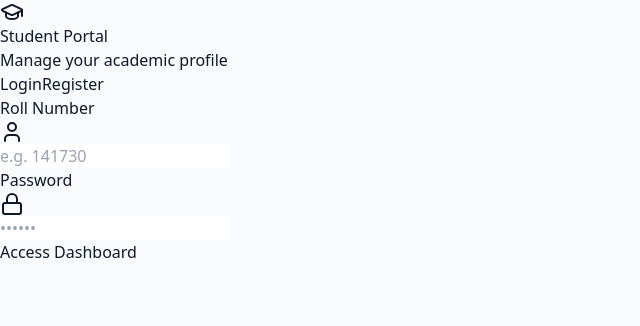
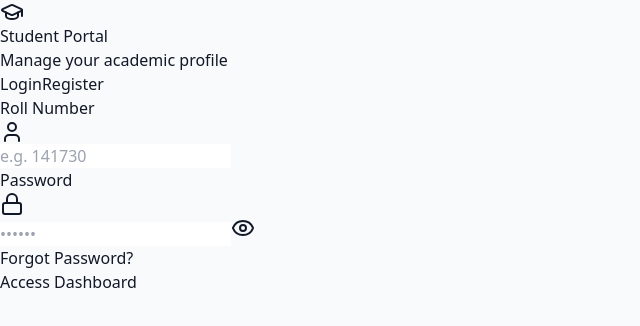
Before and after one commit to Amitbouddh/Attendance-portal-for-college, a React (Vite) app: page / in a window 1280 px wide. Shown: the top 326 px of the page, without its empty margins (0-640 px from the left). Built offline with nearby package versions, Linux system fonts and the light colour scheme.

Commit message:
Update Attendance.tsx

```diff
--- a/src/Attendance.tsx
+++ b/src/Attendance.tsx
@@ -1,12 +1,12 @@
 import React, { useState } from 'react';
-import { Loader2, Lock, User, LogOut, LayoutDashboard, GraduationCap, BookOpen, KeyRound } from 'lucide-react';
+import { Loader2, Lock, User, LogOut, LayoutDashboard, GraduationCap, BookOpen, KeyRound, Eye, EyeOff, HelpCircle } from 'lucide-react';
 
-// ... (Types wahi rahenge jo pehle the) ...
+// --- TYPES ---
 interface Marks { assg: string; int1: string; int2: string; }
 interface Subject { name: string; attendance: string; marks: Marks; }
 interface StudentData { success: boolean; rollNo: string; name: string; subjects: Subject[]; }
 
-// ... (CircularCard Component wahi rahega) ...
+// --- CIRCULAR CARD COMPONENT (No Change) ---
 const CircularCard = ({ title, value, marks, colorClass, strokeColor }: any) => {
   const size = 120;
   const strokeWidth = 8;
@@ -38,9 +38,10 @@ const CircularCard = ({ title, value, marks, colorClass, strokeColor }: any) =>
   );
 };
 
+// --- MAIN ATTENDANCE COMPONENT ---
 const Attendance = () => {
   const [isLoggedIn, setIsLoggedIn] = useState(false);
-  const [mode, setMode] = useState<'login' | 'register'>('login'); // New State for Tabs
+  const [mode, setMode] = useState<'login' | 'register' | 'forgot'>('login'); // Added 'forgot' mode
   const [roll, setRoll] = useState('');
   const [pass, setPass] = useState('');
   const [confirmPass, setConfirmPass] = useState('');
@@ -49,7 +50,10 @@ const Attendance = () => {
   const [successMsg, setSuccessMsg] = useState('');
   const [student, setStudent] = useState<StudentData | null>(null);
 
-  // 👇 UPDATE URL HERE
+  // 👀 New State for See Password
+  const [showPass, setShowPass] = useState(false);
+
+  // 👇 YOUR URL (No change needed in URL)
   const API_URL = "https://script.google.com/macros/s/AKfycbxfDLCsI0keIqkKgIk2jSWnIahZCaOQ87qc9YrCWBJgn2_9_tKcw_HsdsJsOkQZgUCSHQ/exec";
 
   const handleAuth = async (e: React.FormEvent) => {
@@ -58,7 +62,6 @@ const Attendance = () => {
     setSuccessMsg('');
     setLoading(true);
 
-    // Validation for Register
     if (mode === 'register' && pass !== confirmPass) {
       setError("Passwords do not match!");
       setLoading(false);
@@ -76,7 +79,7 @@ const Attendance = () => {
           setIsLoggedIn(true);
         } else {
           setSuccessMsg(data.message);
-          setMode('login'); // Switch to login after success
+          setMode('login');
           setPass('');
           setConfirmPass('');
         }
@@ -97,7 +100,7 @@ const Attendance = () => {
     return { text: 'text-rose-600', stroke: 'text-rose-500', bg: 'bg-rose-50' };
   };
 
-  // --- AUTH SCREEN (LOGIN / REGISTER) ---
+  // --- UI: LOGIN / REGISTER / FORGOT ---
   if (!isLoggedIn) {
     return (
       <div className="min-h-screen flex items-center justify-center bg-[#f8fafc] p-6 relative overflow-hidden">
@@ -110,24 +113,35 @@ const Attendance = () => {
           </div>
 
           <h2 className="text-2xl font-bold text-gray-800 mb-1 text-center">Student Portal</h2>
-          <p className="text-gray-400 text-sm mb-6 text-center">Manage your academic profile</p>
+          <p className="text-gray-400 text-sm mb-6 text-center">
+            {mode === 'forgot' ? 'Recover Account' : 'Manage your academic profile'}
+          </p>
 
-          {/* TABS */}
-          <div className="flex bg-gray-100 p-1 rounded-xl mb-6">
-            <button
-              onClick={() => {setMode('login'); setError(''); setSuccessMsg('')}}
-              className={`flex-1 py-2 text-sm font-bold rounded-lg transition-all ${mode === 'login' ? 'bg-white text-gray-800 shadow-sm' : 'text-gray-400 hover:text-gray-600'}`}
-            >
-              Login
-            </button>
-            <button
-              onClick={() => {setMode('register'); setError(''); setSuccessMsg('')}}
-              className={`flex-1 py-2 text-sm font-bold rounded-lg transition-all ${mode === 'register' ? 'bg-white text-gray-800 shadow-sm' : 'text-gray-400 hover:text-gray-600'}`}
-            >
-              Register
-            </button>
-          </div>
+          {/* TABS (Hidden in Forgot Mode) */}
+          {mode !== 'forgot' && (
+            <div className="flex bg-gray-100 p-1 rounded-xl mb-6">
+              <button onClick={() => {setMode('login'); setError(''); setSuccessMsg('')}} className={`flex-1 py-2 text-sm font-bold rounded-lg transition-all ${mode === 'login' ? 'bg-white text-gray-800 shadow-sm' : 'text-gray-400 hover:text-gray-600'}`}>Login</button>
+              <button onClick={() => {setMode('register'); setError(''); setSuccessMsg('')}} className={`flex-1 py-2 text-sm font-bold rounded-lg transition-all ${mode === 'register' ? 'bg-white text-gray-800 shadow-sm' : 'text-gray-400 hover:text-gray-600'}`}>Register</button>
+            </div>
+          )}
 
+          {/* FORGOT PASSWORD SCREEN */}
+          {mode === 'forgot' ? (
+             <div className="space-y-4 animate-in fade-in slide-in-from-right-4">
+                <div className="bg-blue-50 p-4 rounded-xl border border-blue-100 text-center">
+                   <HelpCircle className="w-8 h-8 text-blue-500 mx-auto mb-2" />
+                   <h3 className="font-bold text-blue-800 mb-1">Forgot Password?</h3>
+                   <p className="text-xs text-blue-600 leading-relaxed">
+                     For security reasons, automatic password reset is disabled. Please contact your <b>Class Coordinator</b> or <b>Admin Dept</b> to reset your password manually.
+                   </p>
+                </div>
+                <button onClick={() => setMode('login')} className="w-full bg-gray-100 text-gray-600 font-bold py-3 rounded-xl hover:bg-gray-200 transition-all">
+                  Back to Login
+                </button>
+             </div>
+          ) : (
+
+          /* LOGIN / REGISTER FORM */
           <form className="space-y-4" onSubmit={handleAuth}>
             <div className="space-y-1">
               <label className="text-xs font-bold text-gray-400 uppercase ml-2">Roll Number</label>
@@ -141,7 +155,26 @@ const Attendance = () => {
               <label className="text-xs font-bold text-gray-400 uppercase ml-2">{mode === 'register' ? 'Set Password' : 'Password'}</label>
               <div className="relative">
                 <Lock className="absolute left-4 top-3.5 h-5 w-5 text-gray-300" />
-                <input type="password" value={pass} onChange={(e)=>setPass(e.target.value)} required className="w-full bg-gray-50 border border-gray-100 rounded-xl pl-12 pr-4 py-3 text-gray-800 font-medium focus:ring-2 focus:ring-blue-500/20 focus:border-blue-500 outline-none transition-all placeholder:text-gray-300" placeholder="••••••" />
+
+                {/* 👇 PASSWORD INPUT WITH EYE TOGGLE */}
+                <input
+                  type={showPass ? "text" : "password"}
+                  value={pass}
+                  onChange={(e)=>setPass(e.target.value)}
+                  required
+                  className="w-full bg-gray-50 border border-gray-100 rounded-xl pl-12 pr-12 py-3 text-gray-800 font-medium focus:ring-2 focus:ring-blue-500/20 focus:border-blue-500 outline-none transition-all placeholder:text-gray-300"
+                  placeholder="••••••"
+                />
+
+                {/* EYE ICON BUTTON */}
+                <button
+                  type="button"
+                  onClick={() => setShowPass(!showPass)}
+                  className="absolute right-4 top-3.5 text-gray-400 hover:text-blue-600 focus:outline-none transition-colors"
+                >
+                  {showPass ? <EyeOff className="w-5 h-5" /> : <Eye className="w-5 h-5" />}
+                </button>
+
               </div>
             </div>
 
@@ -155,6 +188,15 @@ const Attendance = () => {
               </div>
             )}
 
+            {/* FORGOT PASSWORD LINK */}
+            {mode === 'login' && (
+              <div className="flex justify-end">
+                <button type="button" onClick={() => setMode('forgot')} className="text-xs font-bold text-blue-500 hover:text-blue-700 transition-colors">
+                  Forgot Password?
+                </button>
+              </div>
+            )}
+
             {error && <div className="text-rose-500 text-sm font-medium text-center bg-rose-50 py-2.5 rounded-xl border border-rose-100">{error}</div>}
             {successMsg && <div className="text-emerald-600 text-sm font-medium text-center bg-emerald-50 py-2.5 rounded-xl border border-emerald-100">{successMsg}</div>}
 
@@ -162,18 +204,21 @@ const Attendance = () => {
               {loading ? <Loader2 className="animate-spin w-5 h-5" /> : (mode === 'login' ? "Access Dashboard" : "Create Account")}
             </button>
           </form>
+          )}
+
         </div>
       </div>
     );
   }
 
-  // --- DASHBOARD (SAME AS BEFORE) ---
+  // --- DASHBOARD (NO CHANGES HERE) ---
   const totalAtt = student?.subjects.reduce((acc, curr) => acc + parseFloat(curr.attendance || '0'), 0) || 0;
   const avgAtt = (totalAtt / (student?.subjects.length || 1)).toFixed(1) + '%';
   const overallColors = getColors(avgAtt);
 
   return (
     <div className="min-h-screen bg-[#f8f9fc] pb-10 font-sans">
+      {/* Navbar aur baaki dashboard same rahega... */}
       <nav className="bg-white/80 backdrop-blur-md px-6 py-4 flex justify-between items-center sticky top-0 z-50 border-b border-gray-100">
         <div className="flex items-center gap-2">
            <div className="bg-blue-600 p-2 rounded-lg"><LayoutDashboard className="text-white w-5 h-5"/></div>
```
